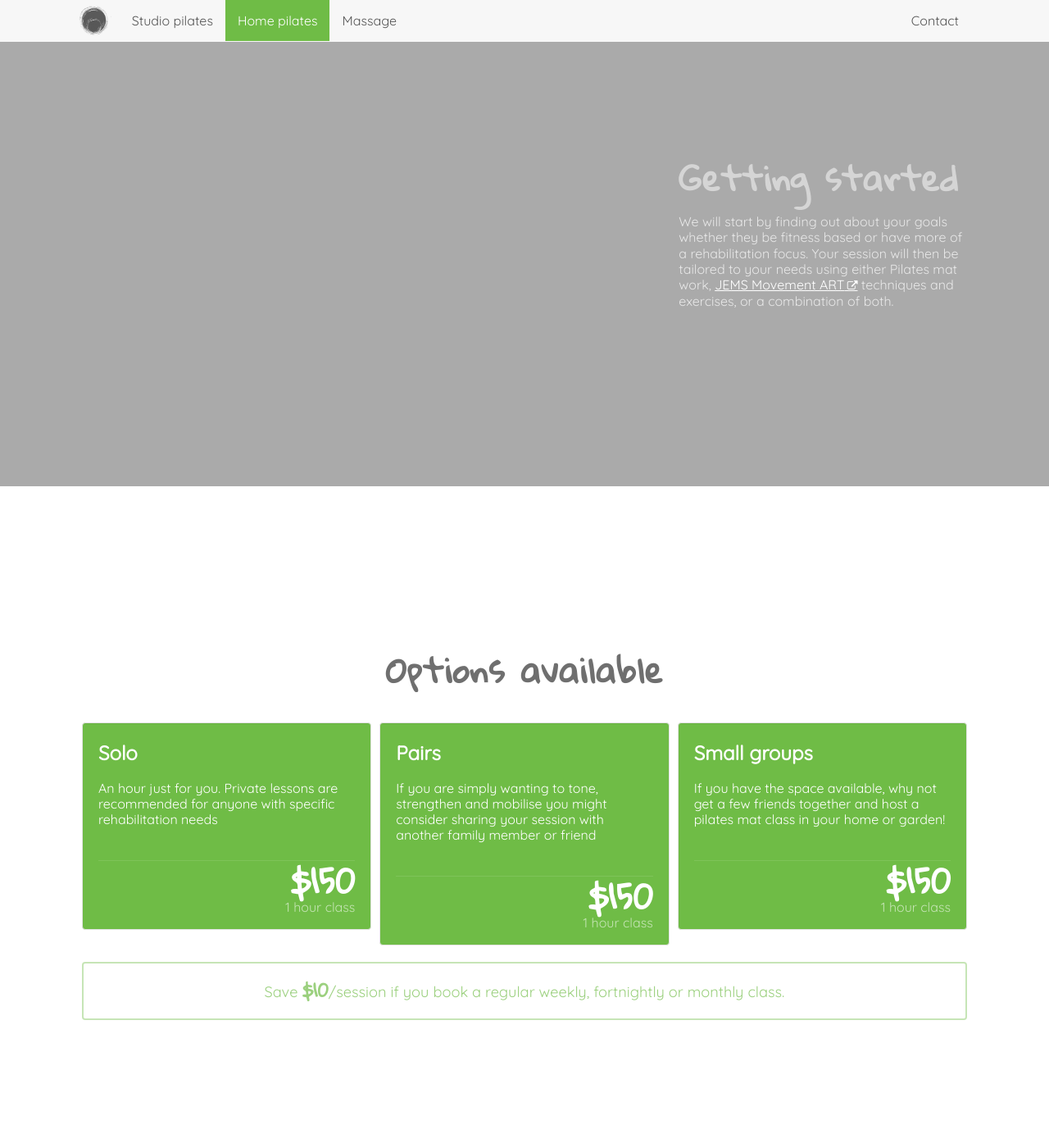
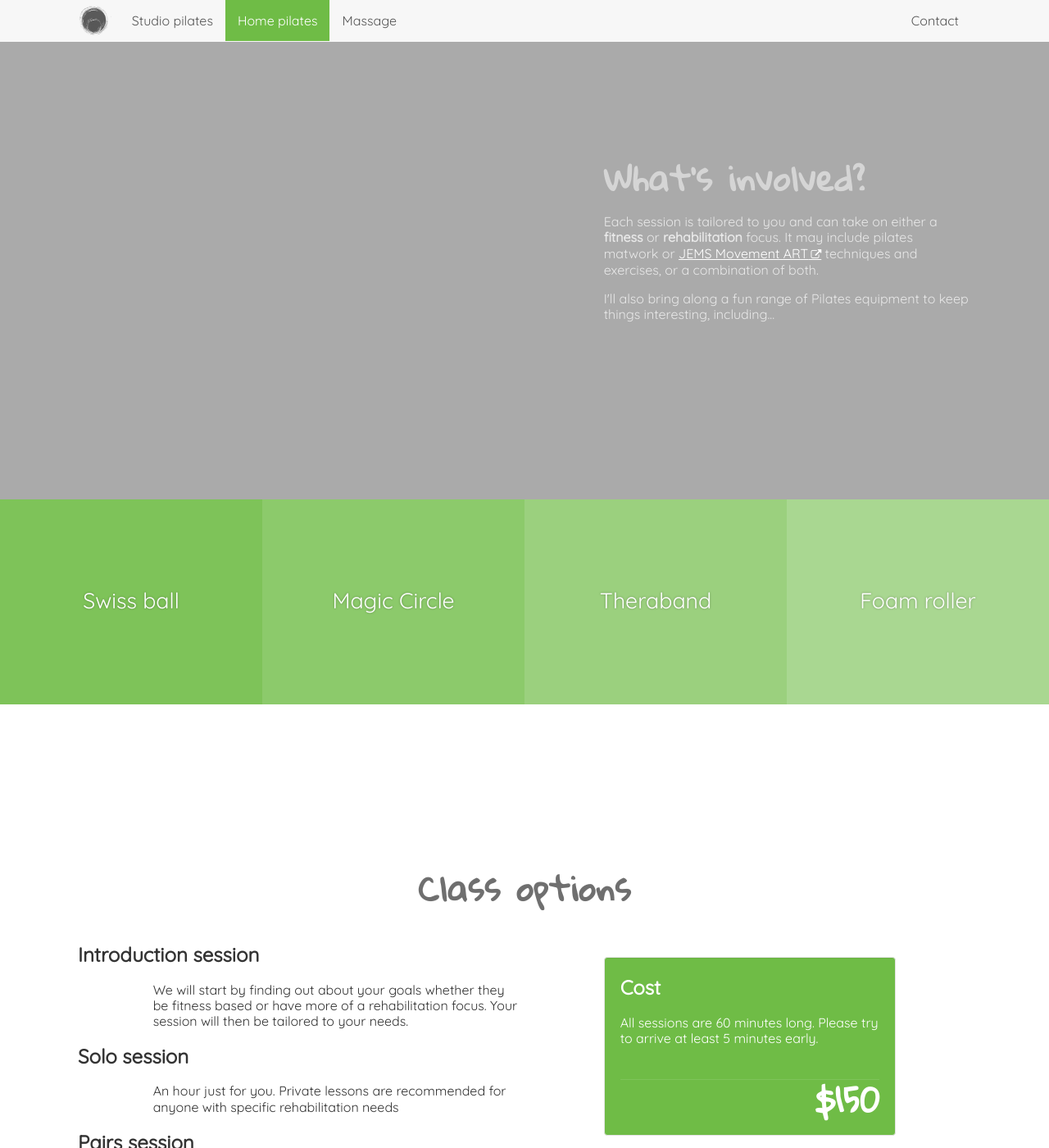
Before and after one commit to ithrive/ithrive.github.io, a Jekyll site: the page built from home-pilates.md, in a window 1280 px wide and 1400 px high, scrolled down 1439 px. Shown: the whole window at 82% size. Built offline with Jekyll 4.4.1, drawn with Linux system fonts in a browser that asks for light colours; some web fonts are replaced; comment, search, counter and statistics services are not loaded.

Commit message:
Put equipment onto the home pilates page

```diff
--- a/home-pilates.md
+++ b/home-pilates.md
@@ -31,83 +31,85 @@ permalink: /home-pilates/
 </section>
 
 <section class="section section-lightOnDark">
-	<div class="layer layer-img b-lazy" data-src="/images/section-bgs/IMG_0967.jpg"></div>
+	<div class="layer layer-img b-lazy" data-src="/images/section-bgs/P1060469.jpg"></div>
 	<div class="container">
 		<div class="row">
-			<div class="col-sm-4 col-sm-offset-8">
-				<h2 class="section_title">Getting started</h2>
-				<p>We will start by finding out about your goals whether they be fitness based or have more of a rehabilitation focus. Your session will then be tailored to your needs using either Pilates mat work, <a href="http://www.jemsmovement.com/" target="_blank">JEMS Movement ART</a> techniques and exercises, or a combination of both.</p>
+			<div class="col-sm-5 col-sm-offset-7">
+				<h2 class="section_title">What's involved?</h2>
+				<p>Each session is tailored to you and can take on either a <strong>fitness</strong> or <strong>rehabilitation</strong> focus. It may include pilates matwork or <a href="http://www.jemsmovement.com/" target="_blank">JEMS Movement ART</a> techniques and exercises, or a combination of both.</p>
+				<p>I'll also bring along a fun range of Pilates equipment to keep things interesting, including...</p>
 			</div>
 		</div>
+	</div>
+</section>
+
+<section class="images images-4">
+	<div>
+		<div class="layer layer-img b-lazy" data-src="/images/equipment-swiss-ball.jpg"></div>
+		<p>Swiss ball</p>
+	</div>
+	<div>
+		<div class="layer layer-img b-lazy" data-src="/images/equipment-magic-circle.jpg"></div>
+		<p>Magic Circle</p>
+	</div>
+	<div>
+		<div class="layer layer-img b-lazy" data-src="/images/equipment-theraband.jpg"></div>
+		<p>Theraband</p>
+	</div>
+	<div>
+		<div class="layer layer-img b-lazy" data-src="/images/equipment-foam-roller.jpg"></div>
+		<p>Foam roller</p>
 	</div>
 </section>
 
 
 <section class="section">
 	<div class="container">
-		<div class="col-sm-12">
-			<h2 class="section_title section_title-full">Options available</h2>
-		</div>
-		<div class="col-sm-4">
-			<div class="well well-product">
-				<h3>Solo</h3>
-				<p>An hour just for you. Private lessons are recommended for anyone with specific rehabilitation needs</p>
-				<div class="cost">
-					<div class="cost_price">$150</div>
-					<div class="cost_details">1 hour class</div>
+		<div class="row">
+			<div class="col-sm-12">
+				<h2 class="section_title section_title-full">Class options</h2>
+			</div>
+			<div class="col-sm-6">
+				<h3>Introduction session</h3>
+				<div class="row">
+					<div class="col-sm-10 col-sm-offset-2">
+						<p>We will start by finding out about your goals whether they be fitness based or have more of a rehabilitation focus. Your session will then be tailored to your needs.</p>
+					</div><!-- .col-sm-10 col-sm-offset-2 -->
+				</div><!-- .row -->
+				<h3>Solo session</h3>
+				<div class="row">
+					<div class="col-sm-10 col-sm-offset-2">
+						<p>An hour just for you. Private lessons are recommended for anyone with specific rehabilitation needs</p>
+					</div>
 				</div>
-				<!-- <div class="cost">
-					<div class="cost_price">$260</div>
-					<div class="cost_details">2 hour class</div>
+				<h3>Pairs session</h3>
+				<div class="row">
+					<div class="col-sm-10 col-sm-offset-2">
+						<p>If you are simply wanting to tone, strengthen and mobilise you might consider sharing your session with another family member or friend</p>
+					</div>
 				</div>
-				<div class="cost">
-					<div class="cost_price">$340</div>
-					<div class="cost_details">3 hour class</div>
-				</div> -->
-			</div><!-- .well -->
-		</div><!-- .col-sm-4 -->
-		<div class="col-sm-4">
-			<div class="well well-product">
-				<h3>Pairs</h3>
-				<p>If you are simply wanting to tone, strengthen and mobilise you might consider sharing your session with another family member or friend</p>
-				<div class="cost">
-					<div class="cost_price">$150</div>
-					<div class="cost_details">1 hour class</div>
+				<h3>Small groups</h3>
+				<div class="row">
+					<div class="col-sm-10 col-sm-offset-2">
+						<p>If you have the space available, why not get a few friends together and host a pilates mat class in your home or garden!</p>
+					</div>
 				</div>
-				<!-- <div class="cost">
-					<div class="cost_price">$260</div>
-					<div class="cost_details">2 hour class</div>
-				</div>
-				<div class="cost">
-					<div class="cost_price">$340</div>
-					<div class="cost_details">3 hour class</div>
-				</div> -->
-			</div><!-- .well -->
-		</div><!-- .col-sm-4 -->
-		<div class="col-sm-4">
-			<div class="well well-product">
-				<h3>Small groups</h3>
-				<p>If you have the space available, why not get a few friends together and host a pilates mat class in your home or garden!</p>
-				<div class="cost">
-					<div class="cost_price">$150</div>
-					<div class="cost_details">1 hour class</div>
-				</div>
-				<!-- <div class="cost">
-					<div class="cost_price">$260</div>
-					<div class="cost_details">2 hour class</div>
-				</div>
-				<div class="cost">
-					<div class="cost_price">$340</div>
-					<div class="cost_details">3 hour class</div>
-				</div> -->
-			</div><!-- .well -->
-		</div>
-		<div class="col-sm-12">
-			<div class="well well-info well-announce">
-				Save <strong>$10</strong>/session if you book a regular weekly, fortnightly or monthly class.
-			</div><!-- .well well-info -->
-			<!-- <p><sup>*</sup> Regular classes can be booked weekly, fortnightly or monthly.</p> -->
-		</div><!-- .col-sm-12 -->
+			</div>
+			<div class="col-sm-4 col-sm-offset-1">
+				<br>
+				<div class="well well-product">
+					<h3>Cost</h3>
+					<p>All sessions are 60 minutes long. Please try to arrive at least 5 minutes early.</p>
+					<div class="cost">
+						<div class="cost_price">$150</div>
+						<!-- <div class="cost_details">1 hour session</div> -->
+					</div>
+				</div><!-- .well -->
+				<div class="well well-info well-announce">
+					Save <strong>$10</strong>/session if you book a regular weekly, fortnightly or monthly class.
+				</div><!-- .well well-info -->
+			</div>
+		</div><!-- .row -->
 	</div>
 </section>
 
```
Also changed, not shown: studio-pilates.md (+7 -7 lines).
